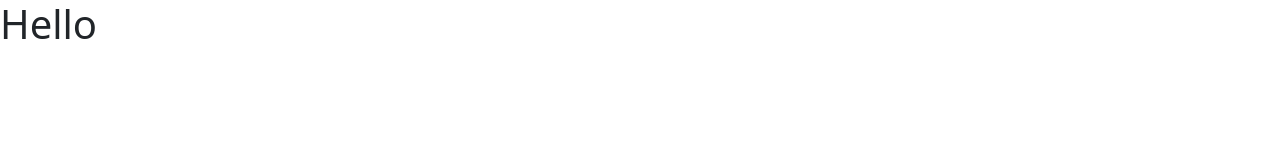
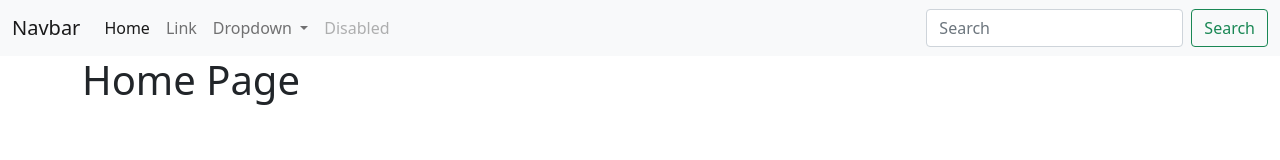
Before and after one commit to vishalsalgond/vishalsalgond.github.io, a plain HTML site: page index.html in a window 1280 px wide. Drawn offline with nearby package versions, Linux system fonts and the light colour scheme.

Commit message:
new page added

```diff
--- a/index.html
+++ b/index.html
@@ -9,7 +9,47 @@
         <link href="https://cdn.jsdelivr.net/npm/bootstrap@5.1.1/dist/css/bootstrap.min.css" rel="stylesheet" integrity="sha384-F3w7mX95PdgyTmZZMECAngseQB83DfGTowi0iMjiWaeVhAn4FJkqJByhZMI3AhiU" crossorigin="anonymous">
     </head>
     <body>
-        <h1>Hello</h1>
+        <nav class="navbar navbar-expand-lg navbar-light bg-light">
+            <div class="container-fluid">
+                <a class="navbar-brand" href="blog1.html">Navbar</a>
+                <button class="navbar-toggler" type="button" data-bs-toggle="collapse" data-bs-target="#navbarSupportedContent" aria-controls="navbarSupportedContent" aria-expanded="false" aria-label="Toggle navigation">
+                <span class="navbar-toggler-icon"></span>
+                </button>
+                <div class="collapse navbar-collapse" id="navbarSupportedContent">
+                <ul class="navbar-nav me-auto mb-2 mb-lg-0">
+                    <li class="nav-item">
+                    <a class="nav-link active" aria-current="page" href="#">Home</a>
+                    </li>
+                    <li class="nav-item">
+                    <a class="nav-link" href="#">Link</a>
+                    </li>
+                    <li class="nav-item dropdown">
+                    <a class="nav-link dropdown-toggle" href="#" id="navbarDropdown" role="button" data-bs-toggle="dropdown" aria-expanded="false">
+                        Dropdown
+                    </a>
+                    <ul class="dropdown-menu" aria-labelledby="navbarDropdown">
+                        <li><a class="dropdown-item" href="#">Action</a></li>
+                        <li><a class="dropdown-item" href="#">Another action</a></li>
+                        <li><hr class="dropdown-divider"></li>
+                        <li><a class="dropdown-item" href="#">Something else here</a></li>
+                    </ul>
+                    </li>
+                    <li class="nav-item">
+                    <a class="nav-link disabled">Disabled</a>
+                    </li>
+                </ul>
+                <form class="d-flex">
+                    <input class="form-control me-2" type="search" placeholder="Search" aria-label="Search">
+                    <button class="btn btn-outline-success" type="submit">Search</button>
+                </form>
+                </div>
+            </div>
+        </nav>
+
+        <div class="container">
+            <h1>Home Page</h1>
+        </div>
+
         <!-- JavaScript Bundle with Popper -->
         <script src="https://cdn.jsdelivr.net/npm/bootstrap@5.1.1/dist/js/bootstrap.bundle.min.js" integrity="sha384-/bQdsTh/da6pkI1MST/rWKFNjaCP5gBSY4sEBT38Q/9RBh9AH40zEOg7Hlq2THRZ" crossorigin="anonymous"></script>
     </body>
```
Also changed, not shown: blog1.html (added, +56 -0 lines).
